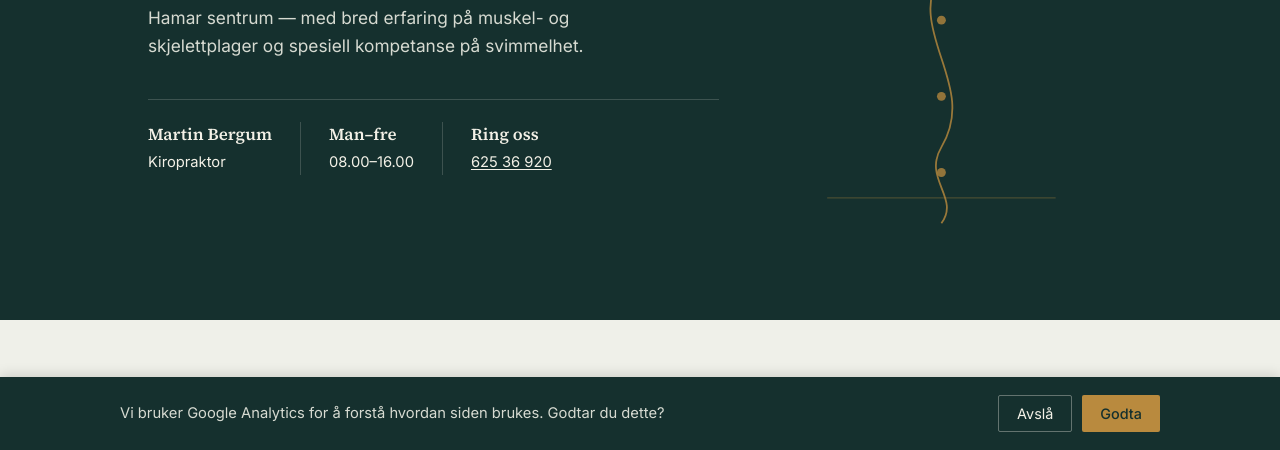
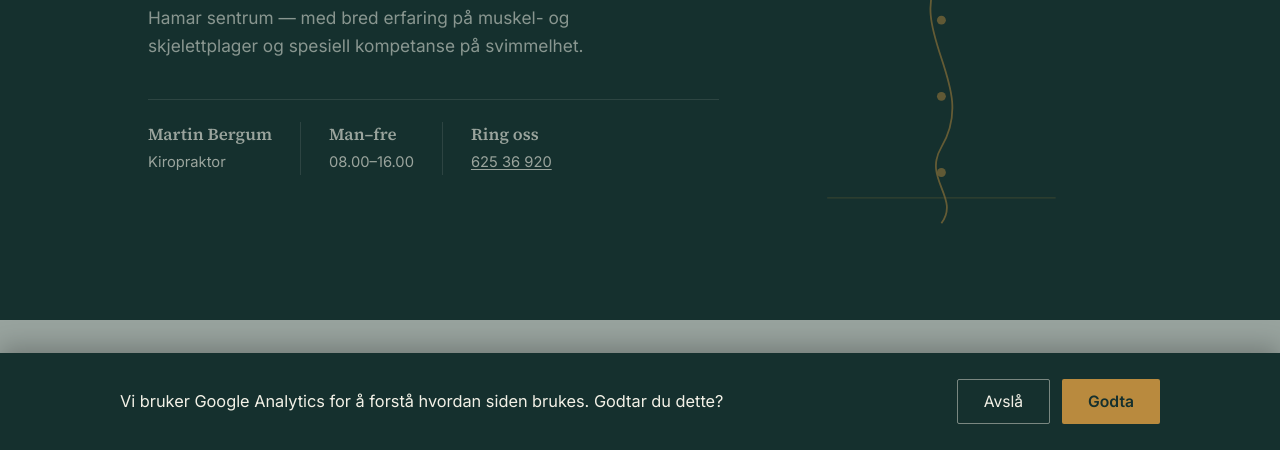
Before and after one commit to martinbergum-pixel/kirobergum, a plain HTML site: page index.html in a window 1280 px wide. Shown: the part 350-800 px from the top of the page. Drawn offline with Linux system fonts and the light colour scheme; a script that the page names is missing.

Commit message:
Add cookie consent banner and overlay styles

```diff
--- a/index.html
+++ b/index.html
@@ -242,15 +242,24 @@
   }
 
   /* ---------- COOKIE BANNER ---------- */
+  .cookie-overlay{
+    display:none;
+    position:fixed;
+    inset:0;
+    background:rgba(21,48,46,0.4);
+    z-index:999;
+    pointer-events:none;
+  }
+  .cookie-overlay.visible{display:block;}
   .cookie-banner{
     display:none;
     position:fixed;
     left:0; right:0; bottom:0;
     background:var(--ink);
     color:var(--cream);
-    padding:18px 20px;
+    padding:26px 24px;
     z-index:1000;
-    box-shadow:0 -2px 12px rgba(0,0,0,0.15);
+    box-shadow:0 -6px 24px rgba(0,0,0,0.25);
   }
   .cookie-banner.visible{display:block;}
   .cookie-banner-inner{
@@ -259,43 +268,44 @@
     display:flex;
     align-items:center;
     justify-content:space-between;
-    gap:20px;
+    gap:24px;
     flex-wrap:wrap;
   }
   .cookie-banner p{
     margin:0;
-    font-size:0.92rem;
-    color:#D6DAD1;
+    font-size:1.02rem;
+    color:var(--cream);
     max-width:60ch;
   }
   .cookie-banner-actions{
     display:flex;
-    gap:10px;
+    gap:12px;
     flex-shrink:0;
   }
   .cookie-btn{
     border:none;
-    padding:9px 18px;
+    padding:12px 26px;
     border-radius:2px;
-    font-size:0.9rem;
+    font-size:0.98rem;
     cursor:pointer;
     font-family:'Inter', sans-serif;
   }
   .cookie-btn-primary{
     background:var(--gold);
     color:var(--ink);
-    font-weight:500;
+    font-weight:600;
   }
   .cookie-btn-secondary{
     background:transparent;
     color:var(--cream);
-    border:1px solid rgba(243,241,231,0.35);
+    border:1px solid rgba(243,241,231,0.45);
   }
 </style>
 <!-- Cloudflare Web Analytics --><script type='module' src='https://static.cloudflareinsights.com/beacon.min.js' data-cf-beacon='{"token": "9e6954a4423944619c887c9b5ff89471"}'></script><!-- End Cloudflare Web Analytics -->
 </head>
 <body>
 
+<div id="cookie-overlay" class="cookie-overlay"></div>
 <div id="cookie-banner" class="cookie-banner" role="dialog" aria-live="polite">
   <div class="cookie-banner-inner">
     <p>Vi bruker Google Analytics for å forstå hvordan siden brukes. Godtar du dette?</p>
@@ -409,6 +419,7 @@
 (function(){
   var GA_ID = "G-62B5WPPGJ3";
   var banner = document.getElementById('cookie-banner');
+  var overlay = document.getElementById('cookie-overlay');
   var acceptBtn = document.getElementById('cookie-accept');
   var declineBtn = document.getElementById('cookie-decline');
 
@@ -429,16 +440,19 @@
     loadGA();
   } else if(consent !== 'denied'){
     banner.classList.add('visible');
+    overlay.classList.add('visible');
   }
 
   acceptBtn.addEventListener('click', function(){
     localStorage.setItem('cookie-consent', 'granted');
     banner.classList.remove('visible');
+    overlay.classList.remove('visible');
     loadGA();
   });
   declineBtn.addEventListener('click', function(){
     localStorage.setItem('cookie-consent', 'denied');
     banner.classList.remove('visible');
+    overlay.classList.remove('visible');
   });
 })();
 </script>
```
